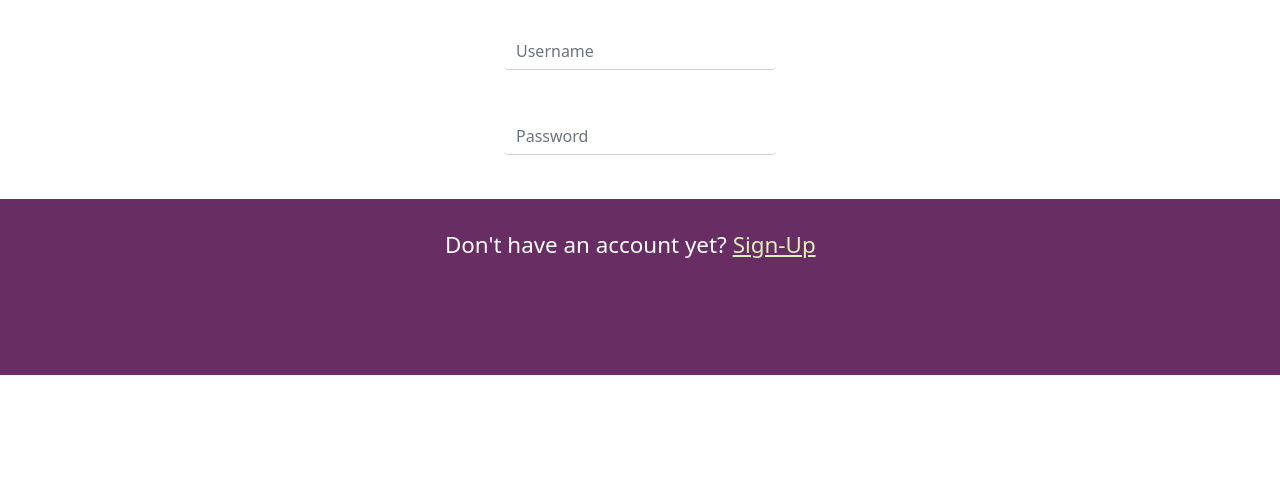
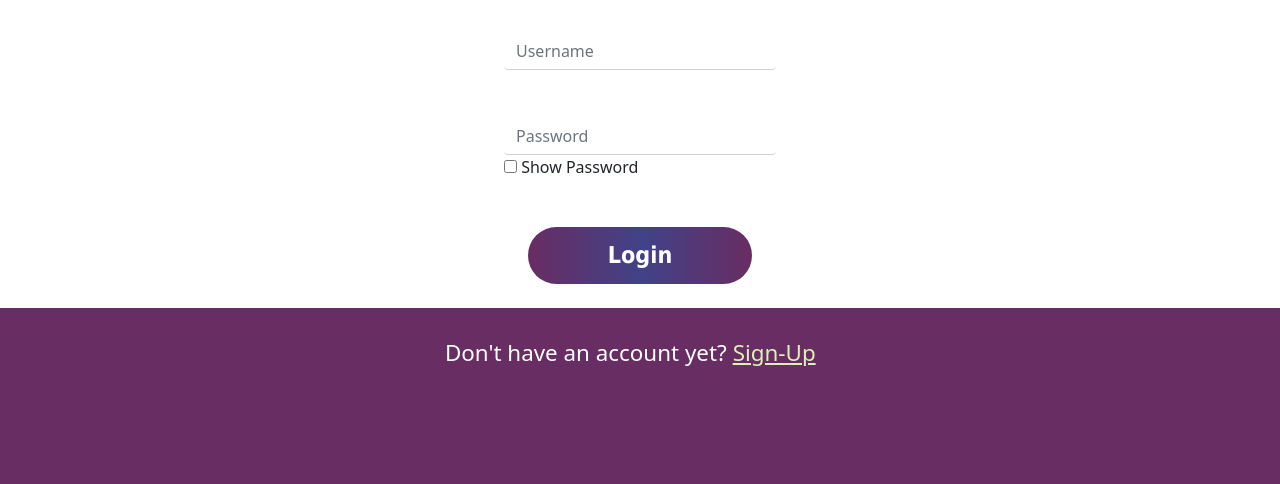
Before and after one commit to Victor-Guerra/SytatyrBioRhythmBE1, a Django app: page / in a window 1280 px wide. Shown: the part 425-909 px from the top of the page. Before the commit the page ends 800 px from the top, so only its background shows below. Run offline with Django 4.2, Linux system fonts and the light colour scheme.

Commit message:
Refactor Login

```diff
--- a/api/templates/frontend/login.html
+++ b/api/templates/frontend/login.html
@@ -37,28 +37,27 @@ background-image: linear-gradient(to right, #682D63 0%,#414288 51%, #682D63 100%
 }
 
 .loginfooter{
-bottom: 0 !important;
-position: fixed !important;
+bottom: 10rem !important;
 min-height: 22vh !important;
-}
-.login-footer-row{
-padding-top: 2rem !important;
-}
-
-.btndiv{
-margin-top: 1.5rem !important;
 }
 
 .color-font-footer{
   padding-right: 2rem !important;
   color: white !important;
   font-size: 1.4rem !important;
+  padding-top: -5rem !important;
 }
 
 .color-link-footer{
   color: #DEEFB7 !important;
 }
+
+.btndiv{
+  margin-top: 1.5rem !important;
+  }
+
 {% endblock %}
+
 
 {% block page-content %}
 <blockquote class="text-center">
@@ -75,7 +74,8 @@ margin-top: 1.5rem !important;
 </div>
 
 <div class="mx-auto">
-  <input type="text" class="form-control shadow-none" placeholder="Password" aria-label="Password">
+  <input type="password" class="form-control shadow-none" placeholder="Password" id="myInput">
+  <input type="checkbox" onclick="myFunction()">  Show Password
 </div>
 
 <div class="btndiv">
@@ -94,10 +94,19 @@ margin-top: 1.5rem !important;
 </div>
 
 <script>
+
+function myFunction() {
+    var x = document.getElementById("myInput");
+    if (x.type === "password") {
+    x.type = "text";
+    } else {
+    x.type = "password";
+  }
   function SignUpPage()
   {
        location.href = "/signup";
   }
+}
   </script>
 
 {% endblock %}
```
